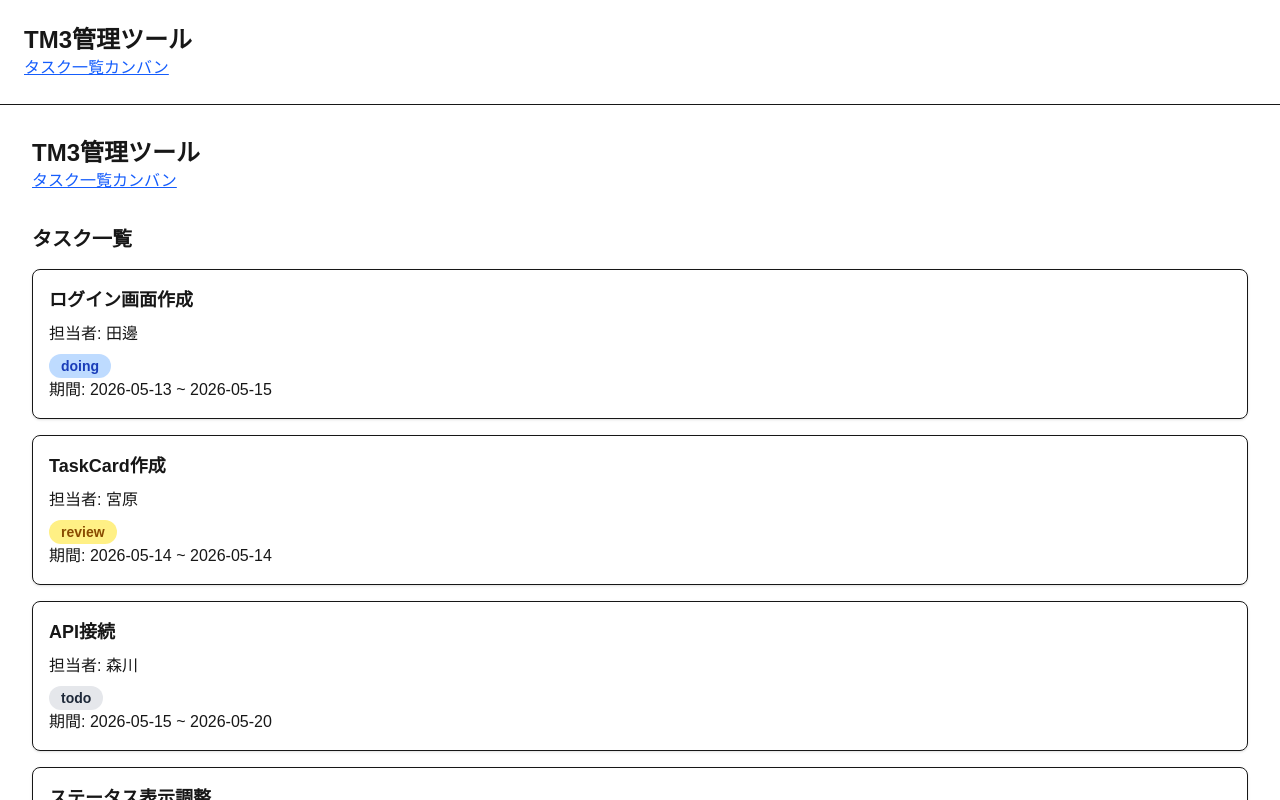
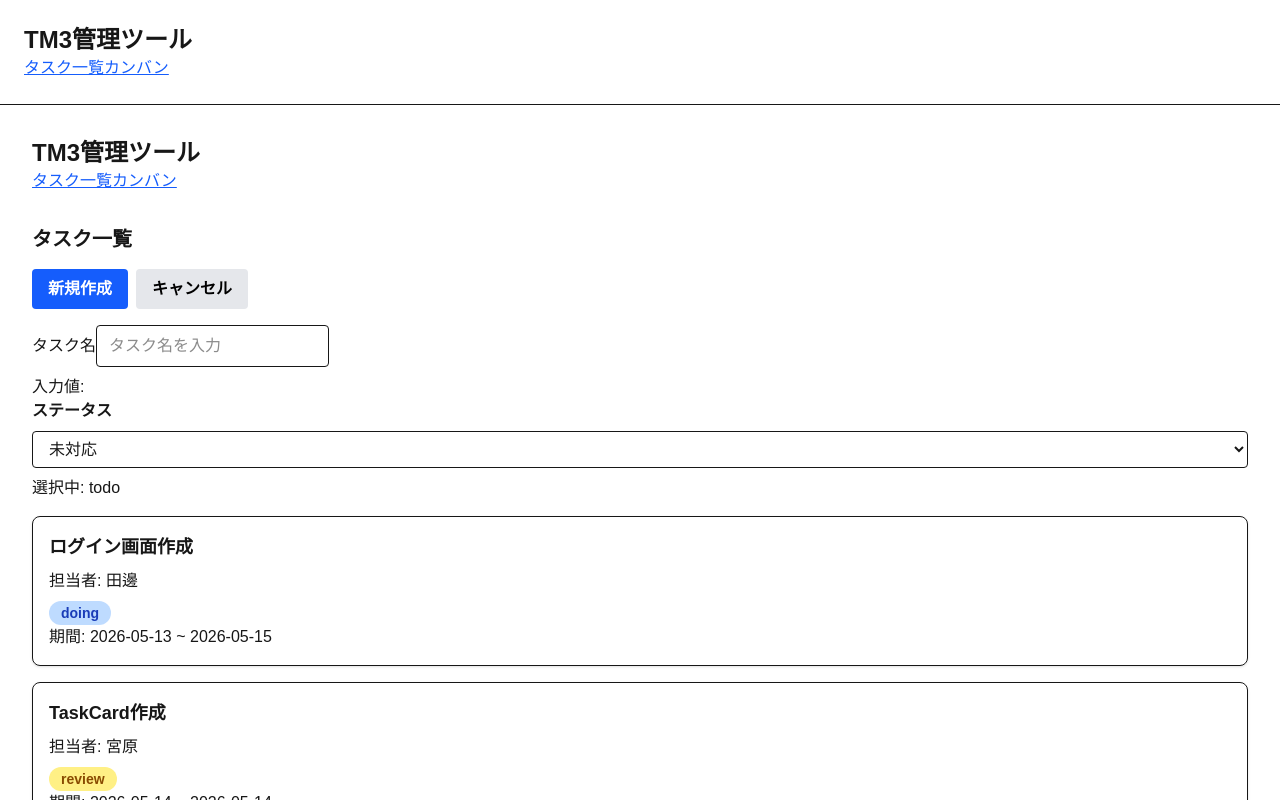
Before and after one commit to kazu0801-b/tm3-management-app, a Next.js app in the folder frontend/: page / in a window 1280 px wide. Shown: the top 800 px of the page. Built offline with nearby package versions, Linux system fonts and the light colour scheme.

Commit message:
共通InputとSelectを追加

```diff
--- a/frontend/src/app/page.tsx
+++ b/frontend/src/app/page.tsx
@@ -1,11 +1,18 @@
+"use client";
+import { Button } from "@/components/atoms/Button";
+import { Input } from "@/components/atoms/Input";
+import { Select } from "@/components/atoms/Select";
 import { KanbanBoard } from "@/components/organisms/KanbanBoard";
 import { Navigation } from "@/components/organisms/Navigation";
 import { TaskCard } from "@/components/organisms/TaskCard";
 import { TaskList } from "@/components/organisms/TaskList";
 import { mockTasks } from "@/data/mockTasks";
 import Link from "next/link";
+import { useState } from "react";
 
 export default function Home() {
+  const [title, setTitle] = useState("");
+  const [status, setStatus] = useState("todo");
   return (
     <main className="p-8">
       <h1 className="text-2xl font-bold">TM3管理ツール</h1>
@@ -13,6 +20,36 @@ export default function Home() {
 
       <section className="mt-8">
         <h2 className="text-xl font-bold">タスク一覧</h2>
+        <div className="mt-4 flex gap-2">
+          <Button>新規作成</Button>
+          <Button variant="secondary">キャンセル</Button>
+        </div>
+        <div className="mt-4 max-w-sm">
+          <Input
+          label="タスク名"
+          value={title}
+          placeholder="タスク名を入力"
+          onChange={setTitle}
+          />
+        </div>
+        <p className="mt-2">
+          入力値: {title}
+        </p>
+        <div>
+          <Select
+            label="ステータス"
+            value={status}
+            options={[
+              { label: "未対応", value:"todo"},
+              { label: "対応中", value:"doing"},
+              { label: "確認中", value:"review"},
+              { label: "対応済み", value:"done"},
+            ]}
+            onChange={setStatus}
+           />
+        </div>
+
+        <p className="mt-2">選択中: {status}</p>
         <div className="mt-4">
           <TaskList tasks={mockTasks} />
         </div>
--- /dev/null
+++ b/frontend/src/components/atoms/Button/index.tsx
@@ -0,0 +1,25 @@
+type Props = {
+  children: React.ReactNode;
+  variant?: "primary" | "secondary";
+};
+
+export const Button = ({
+  children,
+  variant = "primary",
+}: Props) => {
+  const baseClass =
+    "rounded px-4 py-2 font-bold";
+
+  const variantClass =
+    variant === "primary"
+      ? "bg-blue-600 text-white"
+      : "bg-gray-200 text-black";
+
+  return (
+    <button
+      className={`${baseClass} ${variantClass}`}
+    >
+      {children}
+    </button>
+  );
+};
--- /dev/null
+++ b/frontend/src/components/atoms/Input/index.tsx
@@ -0,0 +1,25 @@
+type Props = {
+    label: string;
+    value: string;
+    placeholder: string;
+    onChange: (value: string) => void;
+};
+
+export const Input = ({
+    label,
+    value,
+    placeholder,
+    onChange,
+}: Props) => {
+    return (
+        <label>
+            <span>{label}</span>
+
+            <input
+                className="rounded border px-3 py-2"
+                value={value}
+                placeholder={placeholder}
+                onChange={(event) => onChange(event.target.value)} />
+        </label>
+    );
+};
--- /dev/null
+++ b/frontend/src/components/atoms/Select/index.tsx
@@ -0,0 +1,36 @@
+type Option = {
+  label: string;
+  value: string;
+};
+
+type Props = {
+  label: string;
+  value: string;
+  options: Option[];
+  onChange: (value: string) => void;
+};
+
+export const Select = ({
+  label,
+  value,
+  options,
+  onChange,
+}: Props) => {
+  return (
+    <label className="grid gap-2">
+      <span className="font-bold">{label}</span>
+
+      <select
+        className="rounded border px-3 py-2"
+        value={value}
+        onChange={(event) => onChange(event.target.value)}
+      >
+        {options.map((option) => (
+          <option key={option.value} value={option.value}>
+            {option.label}
+          </option>
+        ))}
+      </select>
+    </label>
+  );
+};
```
